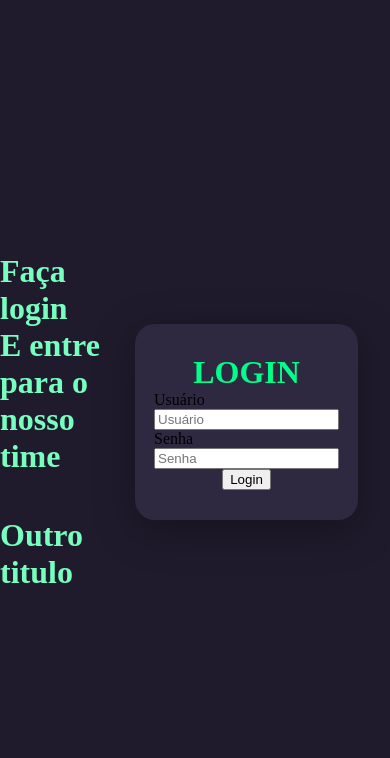
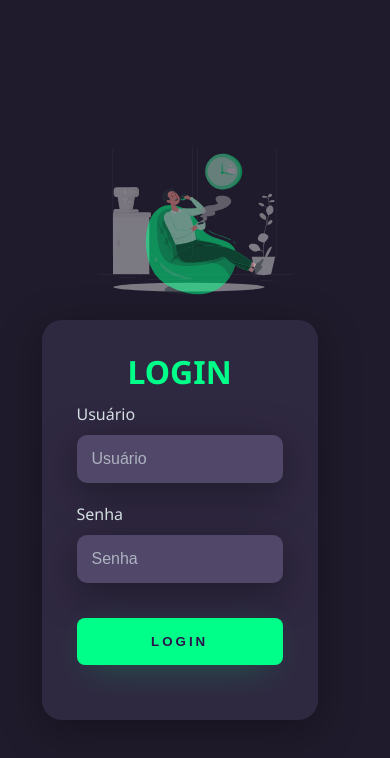
Before and after one commit to meduarda03/Dark, a plain HTML site: page index.html in a window 390 px wide. Drawn offline with Linux system fonts and the light colour scheme.

Commit message:
Ultimas alterações do projeto

```diff
--- a/index.html
+++ b/index.html
@@ -10,7 +10,7 @@
     <div class="main-login">
       <div class="left-login">
         <h1>Faça login<br>E entre para o nosso time</h1>
-        <h1>Outro titulo</h1>
+        <img class="left-img" src="logo.svg" alt="logo">
       </div>
       <div class="fight-login">
         <div class="card-login">
--- a/style.css
+++ b/style.css
@@ -1,5 +1,12 @@
+@import url('https://fonts.googleapis.com/css2?family=Noto+Sans:wght@400;700&display=swap');
+
 body {
   margin: 0;
+  font-family: 'Noto Sans', sans-serif;
+}
+
+body * {
+  box-sizing: border-box;
 }
 
 .main-login {
@@ -22,7 +29,12 @@ body {
 
 .left-login > h1 {
   color: #77ffc0;
+  font-size: 3vw;
   }
+
+.left-img {
+  width: 35vw;
+}
 
 .right-login {
   width: 50vw;
@@ -52,8 +64,83 @@ body {
 }
 
 .textfield {
+  width: 100%;
   display: flex;
   flex-direction: column;
   align-items: flex-start;
   justify-content: center;
+  margin: 10px 0px;
 }
+
+.textfield > input {
+  width: 100%;
+  border: none;
+  border-radius: 10px;
+  padding: 15px;
+  background: #514869;
+  color: #f0ffffde;
+  font-size: 12pt;
+  box-shadow: 0px 10px 40px #00000056;
+  outline: none;
+  box-sizing: border-box;
+  }
+
+
+.textfield > label {
+  color: #f0ffffde;
+  margin-bottom: 10px;
+}
+
+.textfield > input::placeholder {
+  color: #f0ffff94;
+}
+
+.btn-login {
+  width: 100%;
+  padding: 16px 0px;
+  margin: 25px;
+  border: none;
+  border-radius: 8px;
+  outline: none;
+  text-transform: uppercase;
+  font-weight: 800;
+  letter-spacing: 3px;
+  color: #2b134b;
+  background: #00ff88;
+  cursor: pointer;
+  box-shadow: 0px 10px 40px -12px #00ff8052;
+}
+
+@media only screen and (max-width: 950px) {
+  .card-login {
+    width: 85%;
+  }
+}
+
+@media only screen and (max-width: 600px) {
+  .main-login {
+    flex-direction: column;
+ }
+  .left-login > h1 {
+    display: none;
+ }
+
+ .left-login {
+  width: 100%;
+  height: auto;
+   }
+
+   .right-login {
+    width: 100%;
+    height: auto;
+   }
+
+   .left-img {
+    width: 50vw;
+   }
+
+   .card-login {
+    width: 90%;
+
+   }
+}
```
Also changed, not shown: logo.svg (added).
